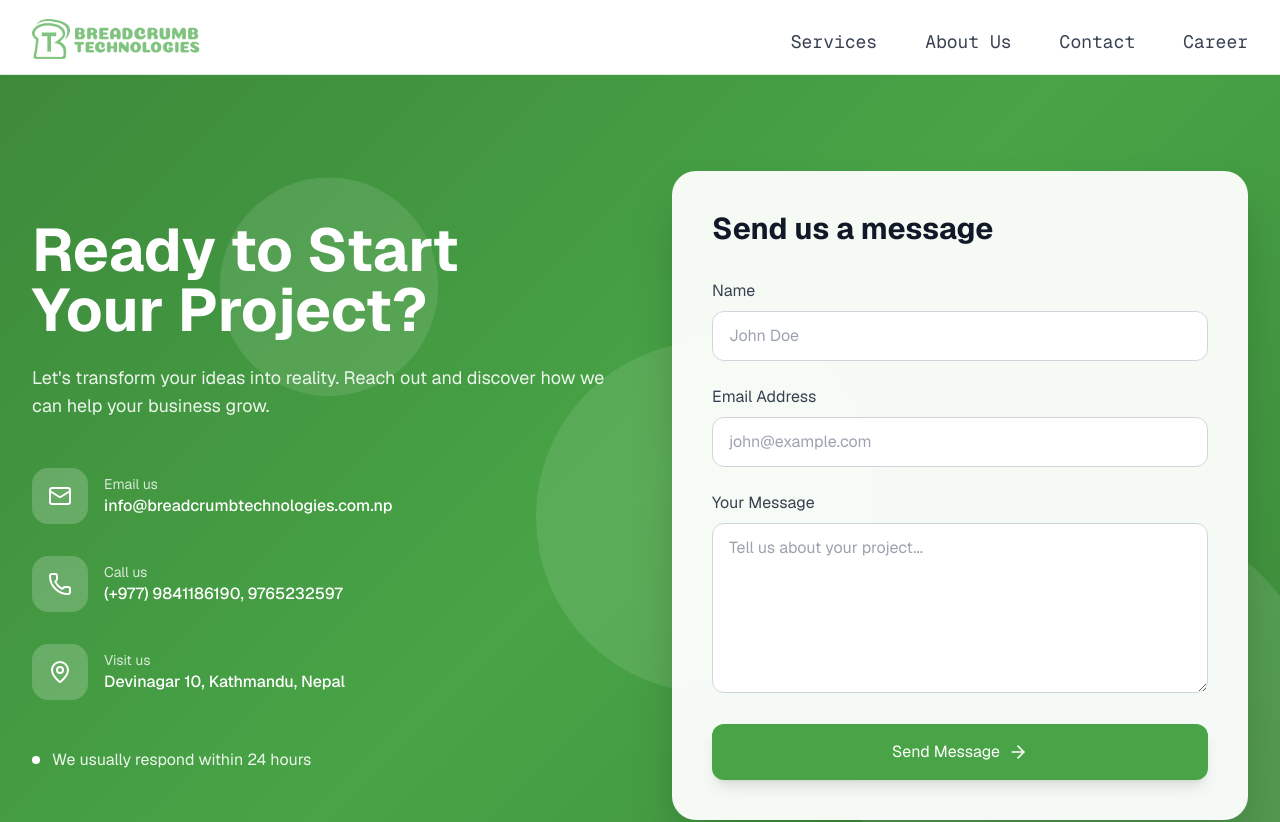
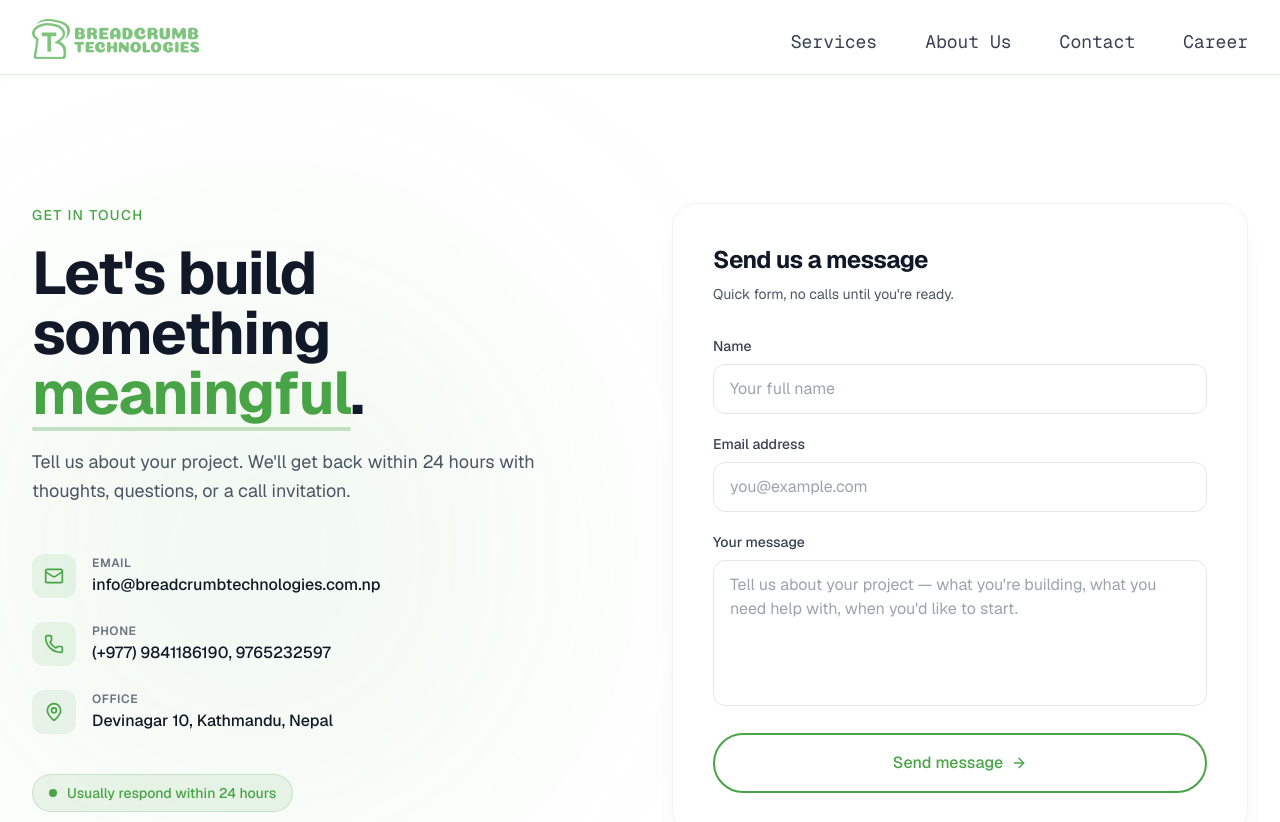
Before and after one commit to sambe369/breadcrumb-webpage, a Next.js app: page /contact in a window 1280 px wide. Shown: the top 822 px of the page. Built offline with nearby package versions, Linux system fonts and the light colour scheme.

Commit message:
contact page form changed

```diff
--- a/src/components/contact section/Contact1.jsx
+++ b/src/components/contact section/Contact1.jsx
@@ -13,11 +13,10 @@ export default function Contact1() {
   });
 
   const [isSubmitting, setIsSubmitting] = useState(false);
-  const [toast, setToast] = useState(null); // { type: 'success' | 'error', message: string }
+  const [toast, setToast] = useState(null);
 
   function showToast(type, message) {
     setToast({ type, message });
-    // Auto-dismiss after 4 seconds
     setTimeout(() => setToast(null), 4000);
   }
 
@@ -51,109 +50,102 @@ export default function Contact1() {
   }
 
   return (
-    <section className="relative min-h-screen flex items-center justify-center overflow-hidden py-24">
-      {/* Animated Gradient Background */}
-      <div className="absolute inset-0">
-        <motion.div
-          className="absolute inset-0"
-          animate={{
-            background: [
-              "linear-gradient(135deg, #48A446 0%, #3d8a3b 50%, #48A446 100%)",
-              "linear-gradient(135deg, #3d8a3b 0%, #48A446 50%, #3d8a3b 100%)",
-              "linear-gradient(135deg, #48A446 0%, #3d8a3b 50%, #48A446 100%)",
-            ],
-          }}
-          transition={{
-            duration: 12,
-            repeat: Infinity,
-            ease: "easeInOut",
-          }}
-        />
-
-        {/* Floating Orbs */}
-        {[...Array(3)].map((_, i) => (
-          <motion.div
-            key={i}
-            className="absolute rounded-full bg-white/10"
-            style={{
-              width: 200 + i * 120,
-              height: 200 + i * 120,
-              left: `${15 + i * 25}%`,
-              top: `${10 + i * 20}%`,
-            }}
-            animate={{
-              x: [0, 40, 0],
-              y: [0, 30, 0],
-              scale: [1, 1.1, 1],
-            }}
-            transition={{
-              duration: 10 + i * 2,
-              repeat: Infinity,
-              ease: "easeInOut",
-            }}
-          />
-        ))}
+    <section className="relative min-h-screen flex items-center justify-center overflow-hidden py-32 bg-white">
+      {/* Subtle background glows */}
+      <div className="absolute inset-0 pointer-events-none">
+        <div className="absolute top-1/4 left-0 w-[500px] h-[500px] rounded-full bg-[#48A446]/10 blur-[140px]" />
+        <div className="absolute bottom-1/4 right-0 w-[450px] h-[450px] rounded-full bg-[#48A446]/8 blur-[120px]" />
       </div>
 
       {/* Content */}
       <div className="relative z-10 max-w-7xl mx-auto px-6 sm:px-8 w-full">
-        <div className="grid md:grid-cols-2 gap-16 items-center">
+        <div className="grid md:grid-cols-2 gap-16 items-start">
 
           {/* LEFT – INFO */}
           <motion.div
-            initial={{ opacity: 0, x: -40 }}
-            animate={{ opacity: 1, x: 0 }}
-            transition={{ duration: 0.8 }}
-            className="text-white"
+            initial={{ opacity: 0, y: 30 }}
+            animate={{ opacity: 1, y: 0 }}
+            transition={{ duration: 0.7, ease: [0.22, 1, 0.36, 1] }}
           >
-            <h1 className="text-4xl md:text-6xl font-bold mb-6 leading-tight">
-              Ready to Start <br /> Your Project?
+            {/* Eyebrow */}
+            <div className="mb-4">
+              <span className="text-[#48A446] font-medium text-sm tracking-widest uppercase">
+                Get in Touch
+              </span>
+            </div>
+
+            {/* Headline */}
+            <h1 className="text-5xl md:text-6xl font-bold mb-6 text-gray-900 leading-[1.1] tracking-tight">
+              Let's build something{" "}
+              <span className="text-[#48A446] relative inline-block">
+                meaningful
+                <motion.span
+                  initial={{ scaleX: 0 }}
+                  animate={{ scaleX: 1 }}
+                  transition={{ duration: 0.8, delay: 1 }}
+                  className="absolute -bottom-2 left-0 right-0 h-1 bg-[#48A446]/30 origin-left rounded-full"
+                />
+              </span>
+              .
             </h1>
 
-            <p className="text-lg text-white/90 mb-12 max-w-xl">
-              Let's transform your ideas into reality. Reach out and discover how
-              we can help your business grow.
+            {/* Subhead */}
+            <p className="text-lg text-gray-600 mb-12 leading-relaxed max-w-xl">
+              Tell us about your project. We'll get back within 24 hours
+              with thoughts, questions, or a call invitation.
             </p>
 
-            <div className="space-y-8">
+            {/* Contact info */}
+            <div className="space-y-6">
               <ContactItem
-                icon={<Mail className="w-6 h-6" />}
-                label="Email us"
+                icon={<Mail className="w-5 h-5" />}
+                label="Email"
                 value="info@breadcrumbtechnologies.com.np"
+                href="mailto:info@breadcrumbtechnologies.com.np"
               />
               <ContactItem
-                icon={<Phone className="w-6 h-6" />}
-                label="Call us"
+                icon={<Phone className="w-5 h-5" />}
+                label="Phone"
                 value="(+977) 9841186190, 9765232597"
+                href="tel:+9779841186190"
               />
               <ContactItem
-                icon={<MapPin className="w-6 h-6" />}
-                label="Visit us"
+                icon={<MapPin className="w-5 h-5" />}
+                label="Office"
                 value="Devinagar 10, Kathmandu, Nepal"
               />
             </div>
 
-            <div className="flex items-center gap-3 mt-12 text-white/90">
-              <span className="w-2 h-2 bg-white rounded-full animate-pulse" />
-              <span>We usually respond within 24 hours</span>
+            {/* Status pill */}
+            <div className="inline-flex items-center gap-2.5 mt-10 px-4 py-2 rounded-full bg-[#48A446]/10 border border-[#48A446]/20">
+              <span className="relative flex w-2 h-2">
+                <span className="absolute inline-flex w-full h-full rounded-full bg-[#48A446] opacity-75 animate-ping" />
+                <span className="relative inline-flex w-2 h-2 rounded-full bg-[#48A446]" />
+              </span>
+              <span className="text-[#48A446] text-sm font-medium">
+                Usually respond within 24 hours
+              </span>
             </div>
           </motion.div>
 
           {/* RIGHT – FORM */}
           <motion.div
-            initial={{ opacity: 0, x: 40 }}
-            animate={{ opacity: 1, x: 0 }}
-            transition={{ duration: 0.8 }}
-            className="bg-white/95 backdrop-blur-xl rounded-3xl shadow-2xl p-10"
+            initial={{ opacity: 0, y: 30 }}
+            animate={{ opacity: 1, y: 0 }}
+            transition={{ duration: 0.7, delay: 0.15, ease: [0.22, 1, 0.36, 1] }}
+            className="bg-white rounded-3xl p-10 border border-gray-100 shadow-xl shadow-gray-200/40"
           >
-            <h2 className="text-3xl font-bold text-gray-900 mb-8">
+            <h2 className="text-2xl font-bold text-gray-900 mb-2 tracking-tight">
               Send us a message
             </h2>
+            <p className="text-gray-600 text-sm mb-8">
+              Quick form, no calls until you're ready.
+            </p>
 
-            <form onSubmit={handleSubmit} className="space-y-6">
+            <form onSubmit={handleSubmit} className="space-y-5">
               <InputField
                 label="Name"
-                placeholder="John Doe"
+                placeholder="Your full name"
                 value={formData.name}
                 onChange={(e) =>
                   setFormData({ ...formData, name: e.target.value })
@@ -161,9 +153,9 @@ export default function Contact1() {
               />
 
               <InputField
-                label="Email Address"
+                label="Email address"
                 type="email"
-                placeholder="john@example.com"
+                placeholder="you@example.com"
                 value={formData.email}
                 onChange={(e) =>
                   setFormData({ ...formData, email: e.target.value })
@@ -171,14 +163,14 @@ export default function Contact1() {
               />
 
               <div>
-                <label className="block text-gray-700 mb-2">
-                  Your Message
+                <label className="block text-sm font-medium text-gray-700 mb-2">
+                  Your message
                 </label>
                 <textarea
-                  rows={6}
+                  rows={5}
                   required
-                  className="w-full rounded-xl border border-gray-300 px-4 py-3 focus:border-[#48A446] focus:outline-none transition"
-                  placeholder="Tell us about your project..."
+                  className="w-full rounded-xl border border-gray-200 px-4 py-3 text-gray-900 placeholder-gray-400 focus:border-[#48A446] focus:outline-none focus:ring-4 focus:ring-[#48A446]/10 transition resize-none"
+                  placeholder="Tell us about your project — what you're building, what you need help with, when you'd like to start."
                   value={formData.message}
                   onChange={(e) =>
                     setFormData({ ...formData, message: e.target.value })
@@ -189,12 +181,15 @@ export default function Contact1() {
               <button
                 type="submit"
                 disabled={isSubmitting}
-                className="group w-full bg-[#48A446] text-white py-4 rounded-xl hover:bg-[#3d8a3b] transition-all flex items-center justify-center gap-2 shadow-lg disabled:opacity-70 disabled:cursor-not-allowed"
+                className="relative w-full inline-flex items-center justify-center gap-2 px-8 py-4 text-base font-medium border-2 border-[#48A446] text-[#48A446] rounded-full overflow-hidden group hover:text-white transition-colors duration-300 disabled:opacity-60 disabled:cursor-not-allowed mt-2"
               >
-                <span>{isSubmitting ? "Sending..." : "Send Message"}</span>
+                <span className="relative z-10">
+                  {isSubmitting ? "Sending..." : "Send message"}
+                </span>
                 {!isSubmitting && (
-                  <ArrowRight className="w-5 h-5 group-hover:translate-x-1 transition-transform" />
+                  <ArrowRight className="relative z-10 w-4 h-4 transition-transform duration-300 group-hover:translate-x-1" />
                 )}
+                <span className="absolute inset-0 bg-[#48A446] scale-x-0 group-hover:scale-x-100 transition-transform duration-500 origin-left"></span>
               </button>
             </form>
           </motion.div>
@@ -253,28 +248,44 @@ export default function Contact1() {
 
 /* ---------------- Components ---------------- */
 
-function ContactItem({ icon, label, value }) {
-  return (
-    <div className="flex items-center gap-4">
-      <div className="w-14 h-14 rounded-2xl bg-white/20 backdrop-blur-sm flex items-center justify-center">
+function ContactItem({ icon, label, value, href }) {
+  const content = (
+    <div className="flex items-center gap-4 group">
+      <div className="w-11 h-11 rounded-xl bg-[#48A446]/10 flex items-center justify-center text-[#48A446] group-hover:bg-[#48A446] group-hover:text-white transition-colors duration-300">
         {icon}
       </div>
       <div>
-        <div className="text-sm text-white/80">{label}</div>
-        <div className="text-white font-medium">{value}</div>
+        <div className="text-xs font-semibold text-gray-500 uppercase tracking-wider mb-0.5">
+          {label}
+        </div>
+        <div className="text-gray-900 font-medium group-hover:text-[#48A446] transition-colors duration-300">
+          {value}
+        </div>
       </div>
     </div>
   );
+
+  if (href) {
+    return (
+      <a href={href} className="block">
+        {content}
+      </a>
+    );
+  }
+
+  return content;
 }
 
 function InputField({ label, type = "text", ...props }) {
   return (
     <div>
-      <label className="block text-gray-700 mb-2">{label}</label>
+      <label className="block text-sm font-medium text-gray-700 mb-2">
+        {label}
+      </label>
       <input
         type={type}
         required
-        className="w-full rounded-xl border border-gray-300 px-4 py-3 focus:border-[#48A446] focus:outline-none transition"
+        className="w-full rounded-xl border border-gray-200 px-4 py-3 text-gray-900 placeholder-gray-400 focus:border-[#48A446] focus:outline-none focus:ring-4 focus:ring-[#48A446]/10 transition"
         {...props}
       />
     </div>
```
